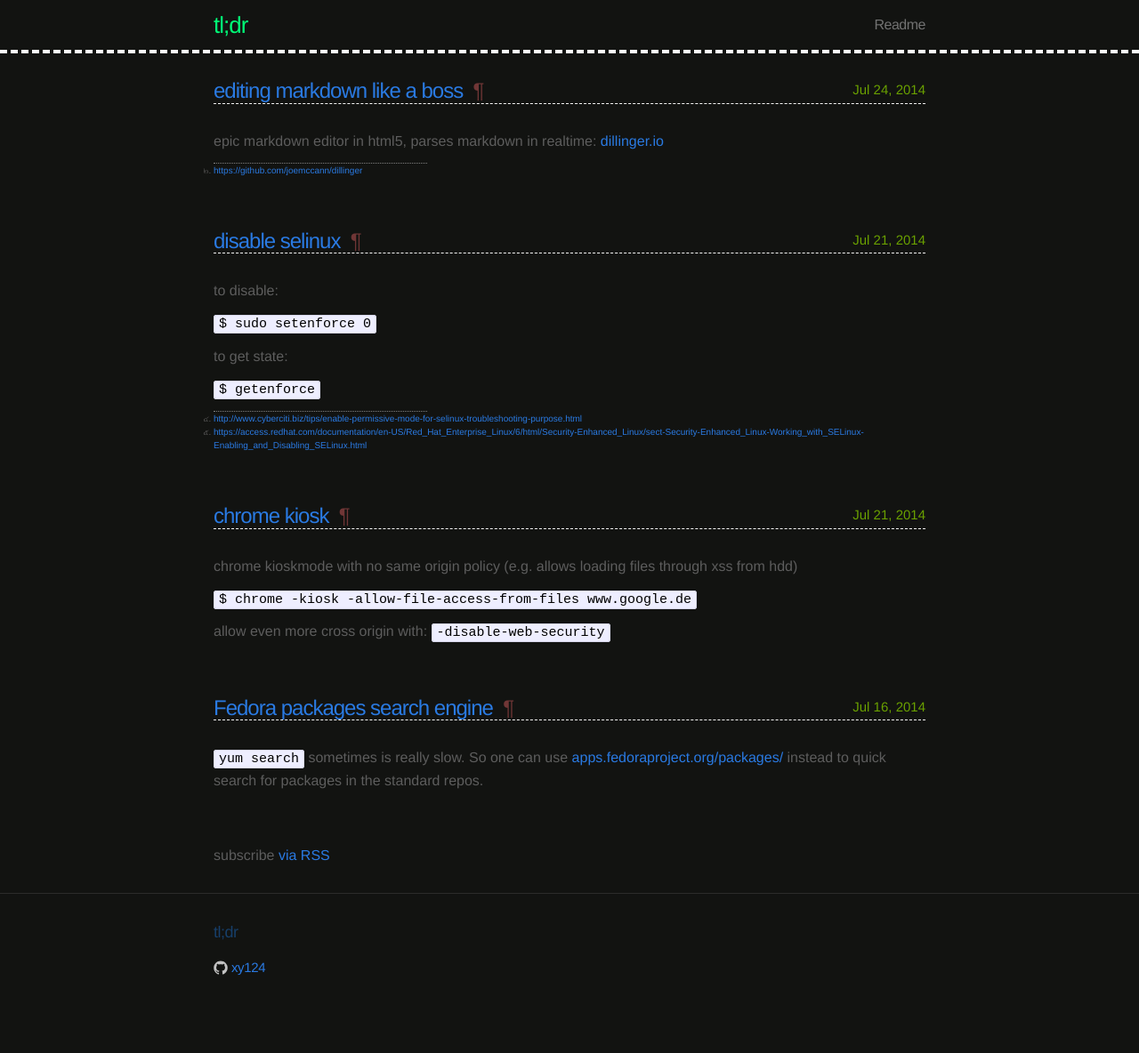
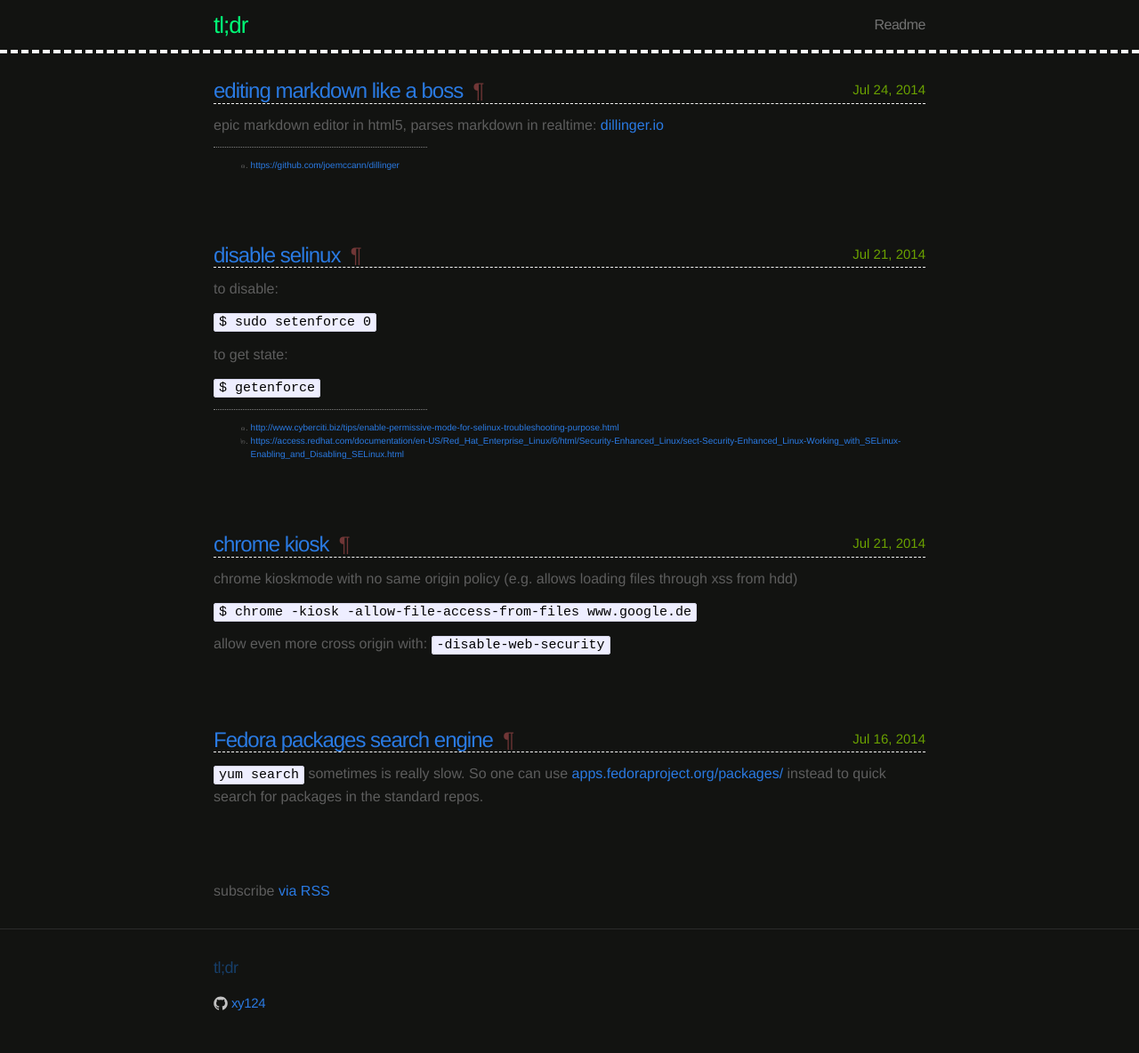
Before and after one commit to xy124/xy124.github.io, a Jekyll site: the page built from index.html, in a window 1280 px wide. Shown: the whole page at 89% size. Built offline with Jekyll 4.4.1, drawn with Linux system fonts in a browser that asks for light colours; before the commit the page ends 1144 px from its top, so only the background shows below that.

Commit message:
w3c-validation improvements

```diff
--- a/_includes/gen/post.html
+++ b/_includes/gen/post.html
@@ -1,12 +1,12 @@
 <div class="post">
-
+{% if post == null %}
   <header class="post-header">
     <div class="post-link"><h1>{{ page.title }}</h1></div>
     <div class="post-date">{{ page.date | date: "%b %-d, %Y" }}</div>
     <p class="meta">
       {% if page.author %} • {{ page.author }}{% endif %}{% if page.meta %} • {{ page.meta }}{% endif %}</p>
   </header>
-
+{% endif %}
   <article class="post-content">
     {% if post.content %}
       {{post.content}}
@@ -14,20 +14,16 @@
       {{content}}
     {% endif %}
 
-
-  {% if page.refs %}
+  {% if page.refs or post.refs%}
   <div class="refs-seperator"></div>
+  <ul>
     {% for ref in page.refs %}
       <li class="refs"><a href="{{ ref }}">{{ ref }}</a></li>
     {% endfor %}
-
-  {% else %}
-    {% if post.refs %}
-      <div class="refs-seperator"></div>
-        {% for ref in post.refs %}
-          <li class="refs"><a href="{{ ref }}">{{ ref }}</a></li>
-        {% endfor %}
-      {% endif %}
+    {% for ref in post.refs %}
+      <li class="refs"><a href="{{ ref }}">{{ ref }}</a></li>
+    {% endfor %}
+  </ul>
   {% endif %}
 
   </article>
--- a/_includes/head.html
+++ b/_includes/head.html
@@ -1,6 +1,8 @@
 <head>
     <meta charset="utf-8">
+    <!--[if IE]>
     <meta http-equiv="X-UA-Compatible" content="IE=edge">
+    <![endif]-->
     <title>{% if page.title %}{{ page.title }}{% else %}{{ site.title }}{% endif %}</title>
     <meta name="viewport" content="width=device-width">
     <meta name="description" content="{{ site.description }}">
--- a/css/main.css
+++ b/css/main.css
@@ -155,6 +155,10 @@
 div.post-link {
   float: left;
 }
+div.post-heading-underlined {
+  border-bottom: 1px white dashed;
+  padding-bottom: 3px;
+}
 
 .post-anchor-link {
   color: #703636;
@@ -177,8 +181,7 @@
 
 .posts li {
   padding-bottom: 3px;
-  margin-bottom: 20px;
-  border-bottom: 1px white dashed;
+  margin-bottom: 19px;
 }
 
 .posts hr {
--- a/index.html
+++ b/index.html
@@ -8,19 +8,21 @@
 
   <ul class="posts">
     {% for post in site.posts %}
-      <li id="{{ post.title }}">
+      <li id="{{ post.title | replace:' ','_' }}">
+        <div class="post-heading-underlined">
           <div class="post-link">
             <a class="post-link" href="{{ post.url | prepend: site.baseurl }}">{{ post.title }}</a>
-          &nbsp;<a class="post-anchor-link" href="#{{post.title}}">&para;</a></td>
+            &nbsp;<a class="post-anchor-link" href="#{{post.title | replace:' ','_'}}">&para;</a>
           </div>
           <div class="post-date">{{ post.date | date: "%b %-d, %Y" }}</div>
-      </li>
+        </div>
           {% if post.layout == "short_post" %}
             {% include gen/short_post.html %}
           {% else %}
             {% include gen/post.html %}
           {% endif %}
         {% endfor %}
+      </li>
   </ul>
 
   <p class="rss-subscribe">subscribe <a href="{{ "/feed.xml" | prepend: site.baseurl }}">via RSS</a></p>
```
Lines whose indentation alone changed are shown as unchanged.
